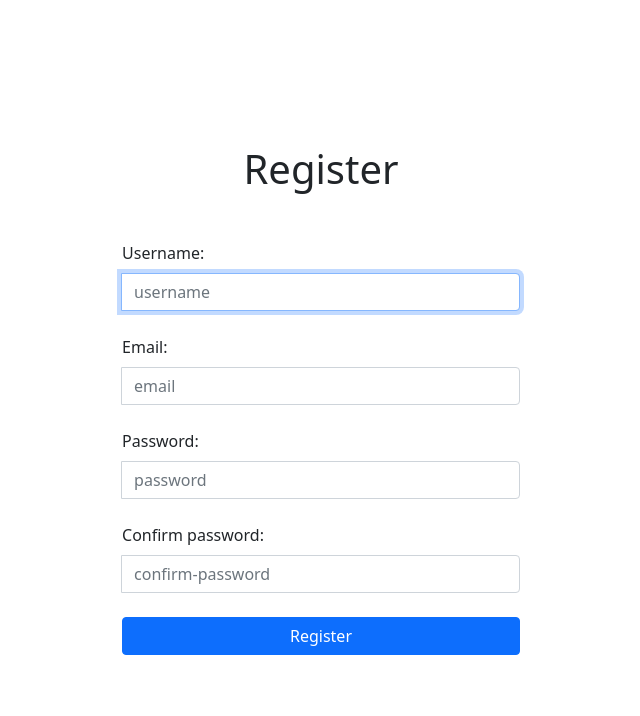
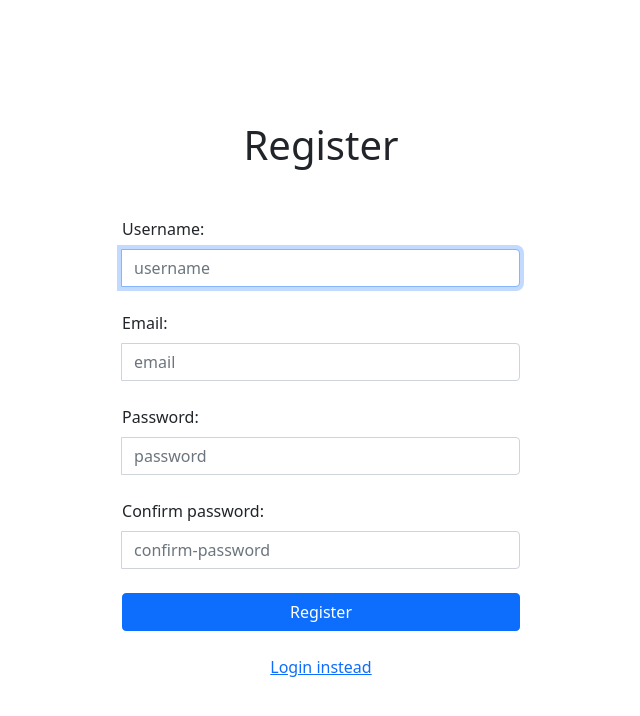
Before and after one commit to jonathan-santos/links-webapp, a Flask app: page /register in a window 1280 px wide. Shown: the top 716 px of the page, without its empty margins (319-959 px from the left). Run offline with Flask 2, Linux system fonts and the light colour scheme; parts of the project's set-up code (start-up, migrations or seed data) failed here and were passed over; some libraries are stand-ins or nearby versions.

Commit message:
Add links between pages login and register

```diff
--- a/app/templates/login.html
+++ b/app/templates/login.html
@@ -25,6 +25,10 @@
   <input class='btn btn-primary w-100' type="submit" value="Login">
 </form>
 
+<div class='mt-4'>
+  <a href='/register' class='link-primary'>Register instead</a>
+</div>
+
 <script>
   document.querySelector('form').addEventListener('submit', (e) => {
     e.preventDefault();
--- a/app/templates/register.html
+++ b/app/templates/register.html
@@ -39,6 +39,10 @@
   <input class='btn btn-primary w-100' type="submit" value="Register">
 </form>
 
+<div class='mt-4'>
+  <a href='/login' class='link-primary'>Login instead</a>
+</div>
+
 <script>
   document.querySelector('form').addEventListener('submit', (e) => {
     e.preventDefault();
```
